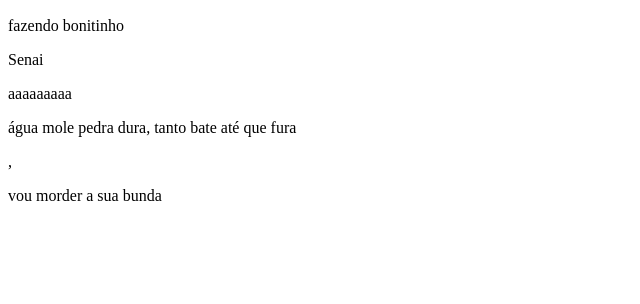
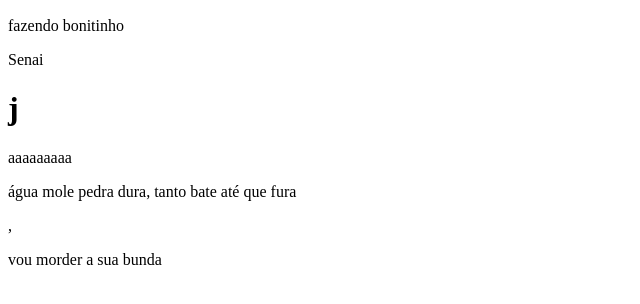
Before and after one commit to Karlosdobarril/projeto-vscode, a plain HTML site: page index.html in a window 1280 px wide. Shown: the part 110-414 px from the top of the page, without its empty margins (0-640 px from the left). Drawn offline with Linux system fonts and the light colour scheme.

Commit message:
alteração j

```diff
--- a/index.html
+++ b/index.html
@@ -14,6 +14,10 @@
     <p>Senai</p>
 
 
+    <h1>j</h1>
+
+
+
     <p>aaaaaaaaa</p>
     <p>água mole pedra dura, tanto bate até que fura</p>,
     <p>vou morder a sua bunda</p>
```
